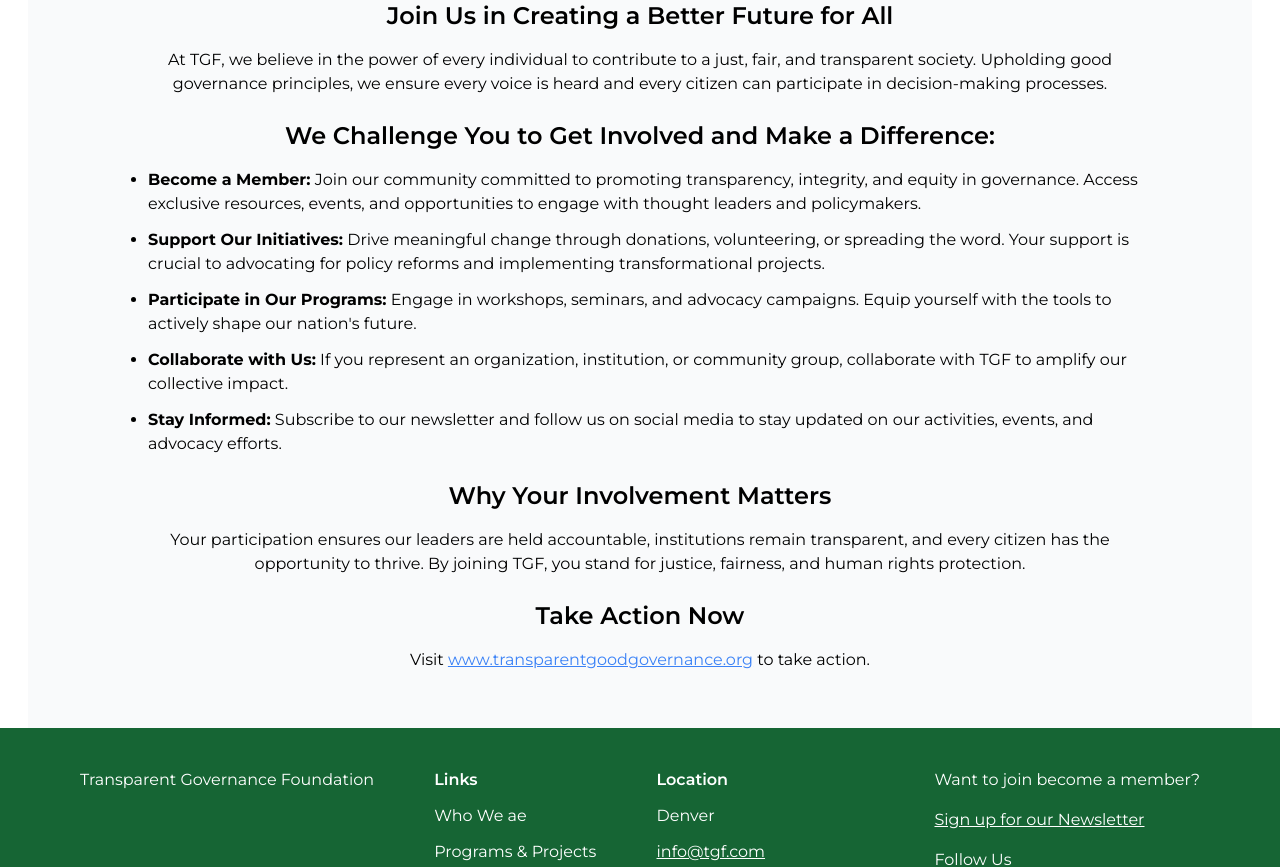
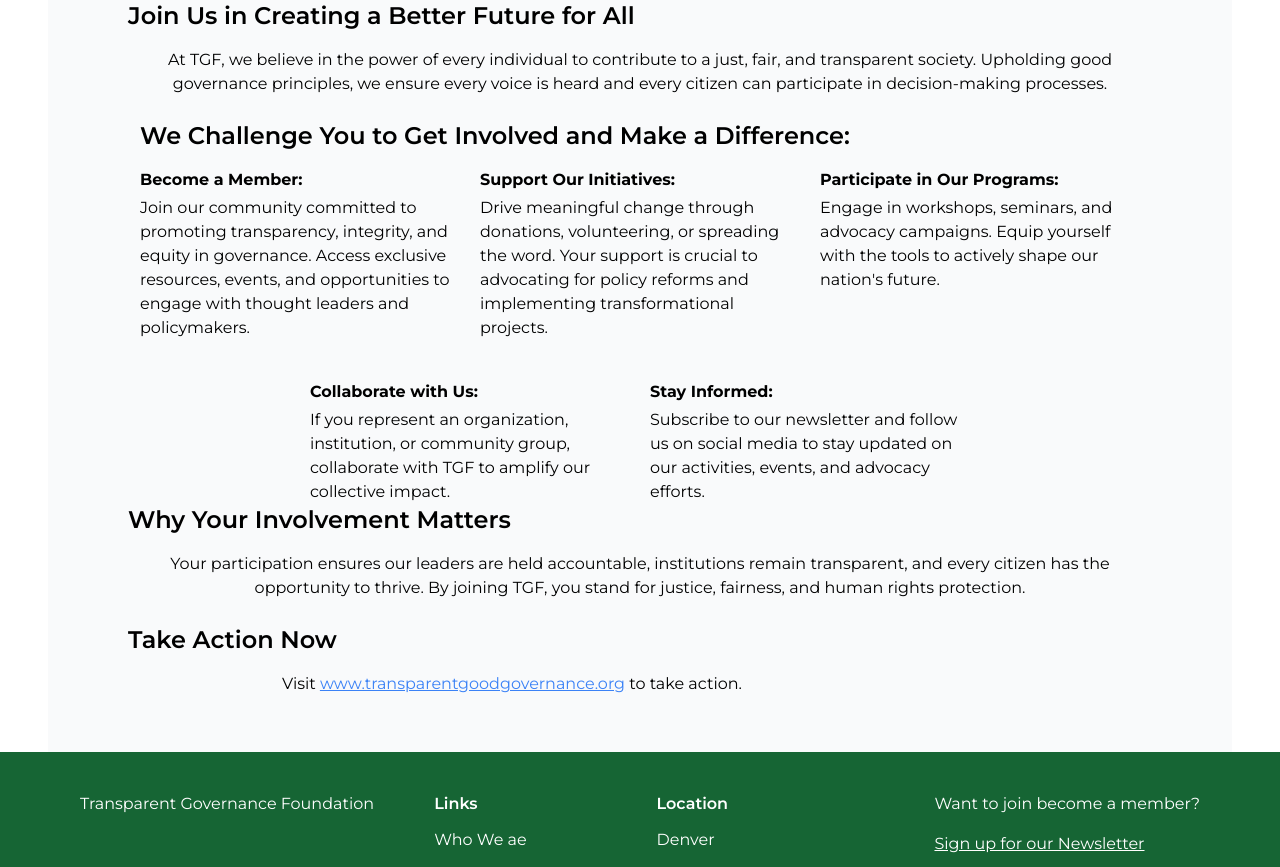
Before and after one commit to deji-ice/TransparentGovernanceFoundation, a Next.js app: page / in a window 1280 px wide. Shown: the part 1720-2587 px from the top of the page. Built offline with nearby package versions, Linux system fonts and the light colour scheme; a web font is replaced by a local one.

Commit message:
refactor: Improve GetInvolved component structure and layout

```diff
--- a/components/Homepage/GetInvolved.tsx
+++ b/components/Homepage/GetInvolved.tsx
@@ -4,8 +4,13 @@ const GetInvolved = () => {
   return (
     <section className="flex flex-col bg-gray-50 items-center px-10 md:px-20 py-8 ">
       <h2 className="text-3xl md:text-4xl font-bold mb-10 font-playfair text-center text-black">
-        Get  <span className=" underline underline-offset-2 decoration-green-600 decoration-2">Involved</span>
+        Get{" "}
+        <span className=" underline underline-offset-2 decoration-green-600 decoration-2">
+          Involved
+        </span>
       </h2>
+
+      <div>
         <h3 className="text-xl md:text-2xl font-semibold mb-4 text-black">
           Join Us in Creating a Better Future for All
         </h3>
@@ -15,40 +20,60 @@ const GetInvolved = () => {
           principles, we ensure every voice is heard and every citizen can
           participate in decision-making processes.
         </p>
+      </div>
 
+      <section>
         <h3 className="text-xl md:text-2xl font-semibold mb-4 text-black">
           We Challenge You to Get Involved and Make a Difference:
         </h3>
-      <ul className="list-disc ml-8 md:ml-10 mb-6 text-black space-y-3 max-w-5xl">
+        <ul className=" flex flex-col items-center justify-center gap-10  text-black w-full  ">
+          <div className="flex *:w-[20rem] gap-5 *:flex *:flex-col *:gap-1">
             <li>
-          <strong>Become a Member:</strong> Join our community committed to
-          promoting transparency, integrity, and equity in governance. Access
-          exclusive resources, events, and opportunities to engage with thought
-          leaders and policymakers.
+              <strong>Become a Member:</strong>
+              <p>
+                Join our community committed to promoting transparency,
+                integrity, and equity in governance. Access exclusive resources,
+                events, and opportunities to engage with thought leaders and
+                policymakers.
+              </p>
             </li>
             <li>
-          <strong>Support Our Initiatives:</strong> Drive meaningful change
-          through donations, volunteering, or spreading the word. Your support
-          is crucial to advocating for policy reforms and implementing
-          transformational projects.
+              <strong>Support Our Initiatives:</strong>
+              <p>
+                Drive meaningful change through donations, volunteering, or
+                spreading the word. Your support is crucial to advocating for
+                policy reforms and implementing transformational projects.
+              </p>
             </li>
             <li>
-          <strong>Participate in Our Programs:</strong> Engage in workshops,
-          seminars, and advocacy campaigns. Equip yourself with the tools to
-          actively shape our nation's future.
+              <strong>Participate in Our Programs:</strong>
+              <p>
+                Engage in workshops, seminars, and advocacy campaigns. Equip
+                yourself with the tools to actively shape our nation's future.
+              </p>
             </li>
-        <li>
-          <strong>Collaborate with Us:</strong> If you represent an
-          organization, institution, or community group, collaborate with TGF to
-          amplify our collective impact.
+          </div>
+
+          <div className="flex *:w-[20rem] gap-5 *:flex *:flex-col *:gap-1">
+            <li className="col-start-[1.5]">
+              <strong>Collaborate with Us:</strong>
+              <p>
+                If you represent an organization, institution, or community
+                group, collaborate with TGF to amplify our collective impact.
+              </p>
             </li>
-        <li>
-          <strong>Stay Informed:</strong> Subscribe to our newsletter and follow
-          us on social media to stay updated on our activities, events, and
-          advocacy efforts.
+            <li className="col-start-2">
+              <strong>Stay Informed:</strong>
+              <p>
+                Subscribe to our newsletter and follow us on social media to
+                stay updated on our activities, events, and advocacy efforts.
+              </p>
             </li>
+          </div>
         </ul>
+      </section>
 
+      <section>
         <h3 className="text-xl md:text-2xl font-semibold mb-4 text-black">
           Why Your Involvement Matters
         </h3>
@@ -73,6 +98,7 @@ const GetInvolved = () => {
           to take action.
         </p>
       </section>
+    </section>
   );
 };
 
```
Lines whose indentation alone changed are shown as unchanged.
